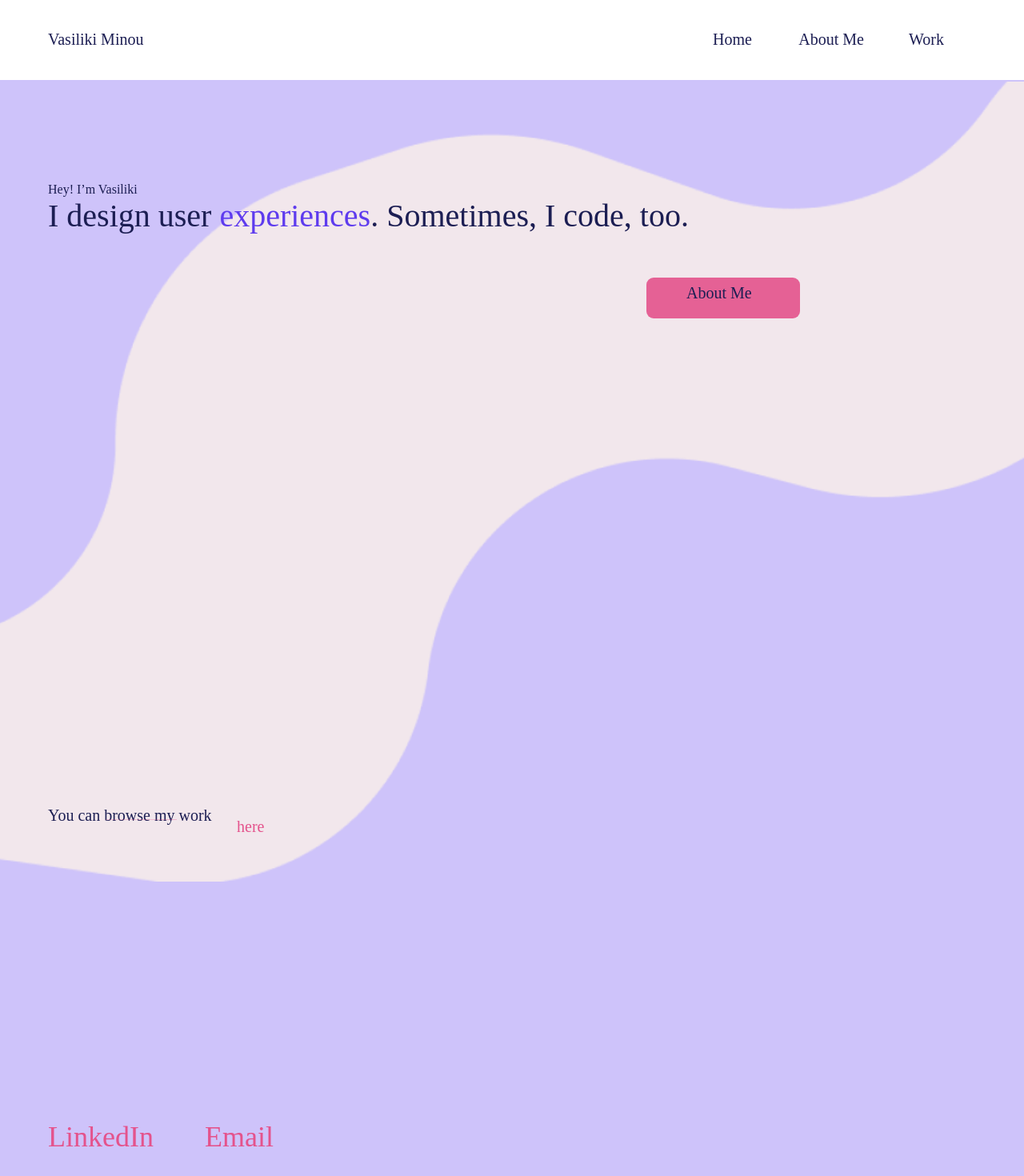
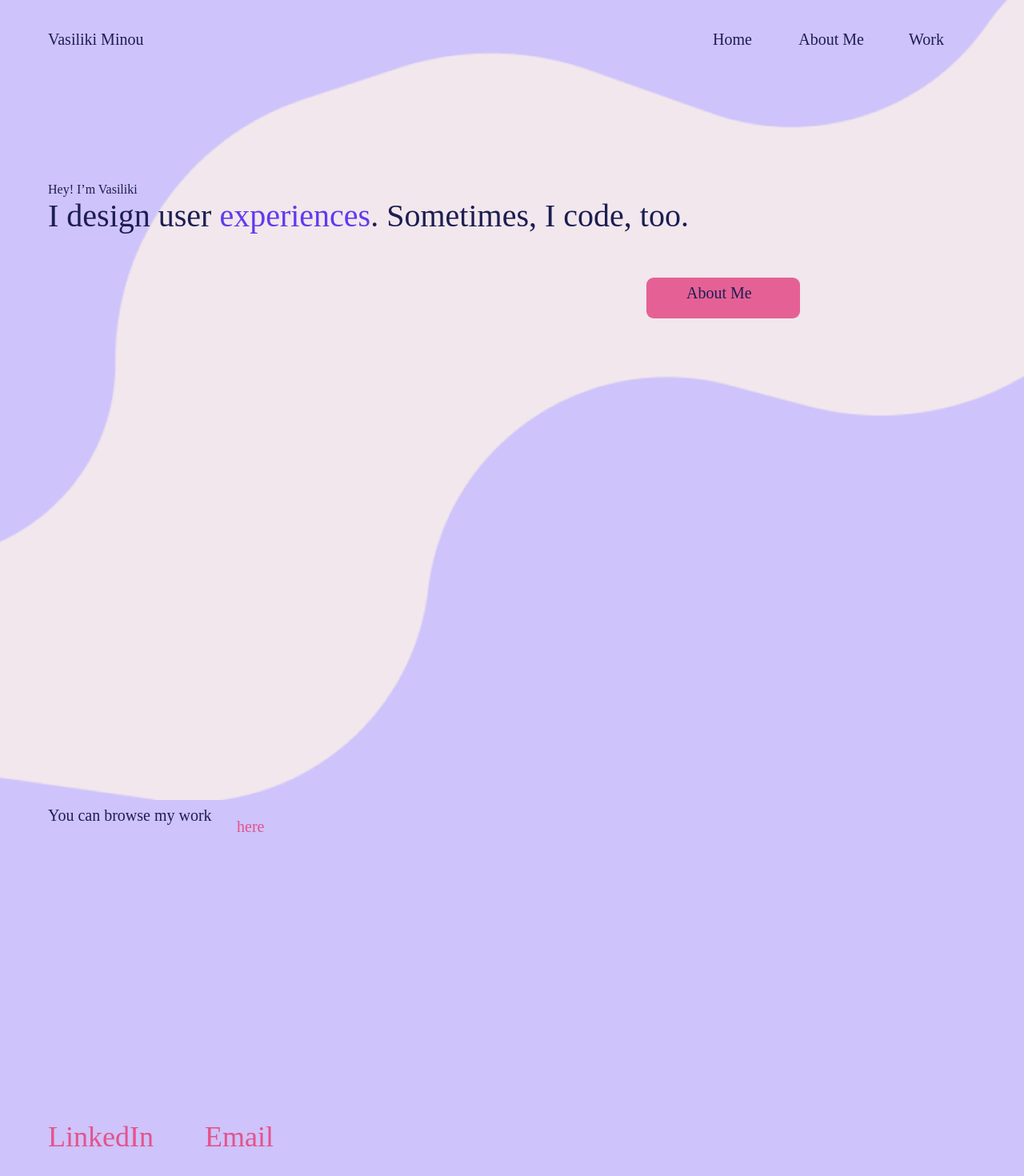
Before and after one commit to BessyHayls/my-portfolio, a Next.js app: page / in a window 1280 px wide. Shown: the top 1470 px of the page at 80% size. Built offline with nearby package versions, Linux system fonts and the light colour scheme; a web font is replaced by a local one.

Commit message:
Removed landing page header rectangle and adjusted vector

```diff
--- a/pages/components/landingPage.tsx
+++ b/pages/components/landingPage.tsx
@@ -60,7 +60,6 @@ const LandingPage: NextPage = () => {
       </div>
       <div className={styles.landingPageItem} onClick={onRectangle1Click} />
       <div className={styles.aboutMe1}>About Me</div>
-      <img className={styles.landingPageInner} alt="" src="/line-32.svg" />
     </div>
     </>
   );
--- a/pages/components/styles/appHeader.module.css
+++ b/pages/components/styles/appHeader.module.css
@@ -1,7 +1,6 @@
 .appBar {
     width: 100%;
     position:fixed;
-    background-color: #fff;
     height: 100px;
     overflow: hidden;
     text-align: left;
--- a/pages/components/styles/landingPage.module.css
+++ b/pages/components/styles/landingPage.module.css
@@ -6,7 +6,7 @@
   }
   .vector17 {
     position: absolute;
-    top: 102px;
+    top: 0px;
     width: 100vw;
     height: 1000px;
     object-fit: cover;
```
